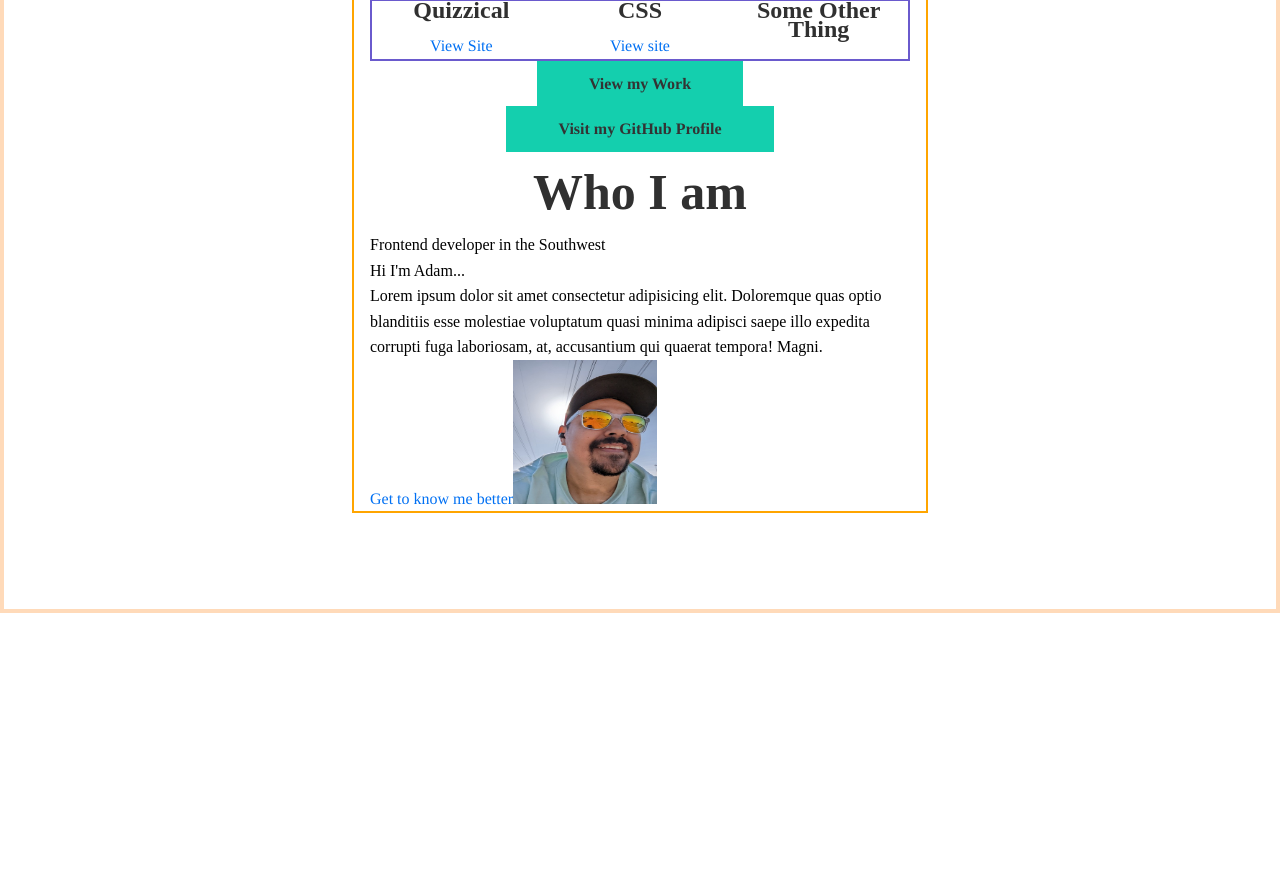
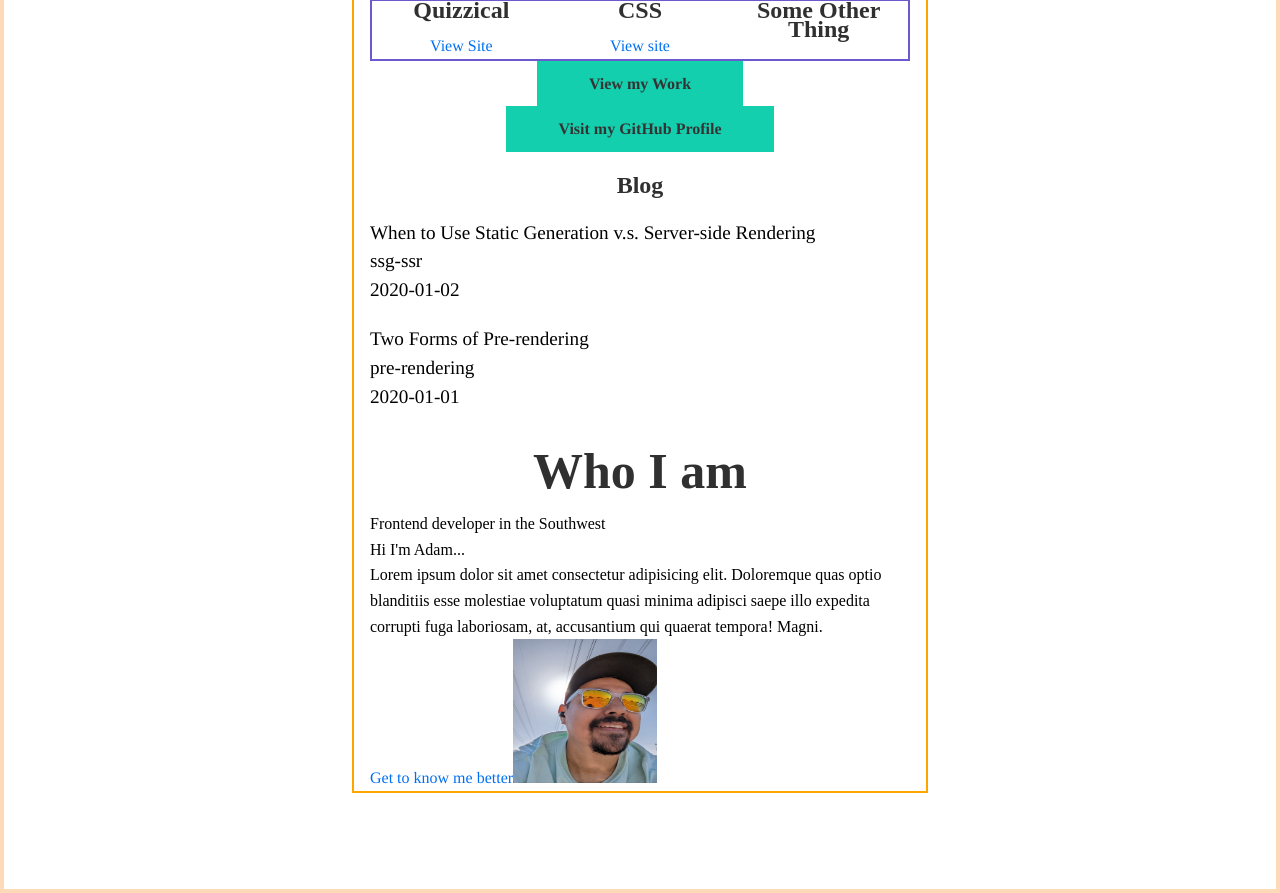
Before and after one commit to adamgonzls/portfolio-v2.5, a Next.js app: page / in a window 1280 px wide. Shown: the part 923-1816 px from the top of the page. Before the commit the page ends 1536 px from the top, so only its background shows below. Built offline with nearby package versions, Linux system fonts and the light colour scheme.

Commit message:
feature: add ability to request external blog data and render on home page.

```diff
--- /dev/null
+++ b/lib/posts.js
@@ -0,0 +1,37 @@
+import fs from 'fs'
+import path from 'path'
+import matter from 'gray-matter'
+
+const postsDirectory = path.join(process.cwd(), 'posts')
+
+export function getSortedPostsData() {
+  // Get file names under /posts
+  const fileNames = fs.readdirSync(postsDirectory)
+  const allPostsData = fileNames.map((fileName) => {
+    // Remove ".md" from file name to get id
+    const id = fileName.replace(/\.md$/, '')
+
+    // Read markdown file as string
+    const fullPath = path.join(postsDirectory, fileName)
+    const fileContents = fs.readFileSync(fullPath, 'utf8')
+
+    // Use gray-matter to parse the post metadata section
+    const matterResult = matter(fileContents)
+
+    // Combine the data with the id
+    return {
+      id,
+      ...matterResult.data,
+    }
+  })
+  // Sort posts by date
+  return allPostsData.sort(({ date: a }, { date: b }) => {
+    if (a < b) {
+      return 1
+    } else if (a > b) {
+      return -1
+    } else {
+      return 0
+    }
+  })
+}
--- a/package.json
+++ b/package.json
@@ -9,6 +9,7 @@
     "lint": "next lint"
   },
   "dependencies": {
+    "gray-matter": "^4.0.3",
     "next": "12.1.6",
     "react": "18.1.0",
     "react-dom": "18.1.0"
--- a/pages/index.js
+++ b/pages/index.js
@@ -4,9 +4,19 @@
 import Services from '../components/Services'
 import Work from '../components/Work'
 import About from '../components/About'
+import { getSortedPostsData } from '../lib/posts'
 import utilStyles from '../styles/utils.module.css'
 
-export default function Home() {
+export async function getStaticProps() {
+  const allPostsData = getSortedPostsData()
+  return {
+    props: {
+      allPostsData,
+    },
+  }
+}
+
+export default function Home({ allPostsData }) {
   return (
     <Layout home>
       <Head>
@@ -15,6 +25,20 @@
       <Intro />
       <Services />
       <Work />
+      <section className={`${utilStyles.headingMd} ${utilStyles.padding1px}`}>
+        <h2 className={utilStyles.headingLg}>Blog</h2>
+        <ul className={utilStyles.list}>
+          {allPostsData.map(({ id, date, title }) => (
+            <li className={utilStyles.listItem} key={id}>
+              {title}
+              <br />
+              {id}
+              <br />
+              {date}
+            </li>
+          ))}
+        </ul>
+      </section>
       <About />
     </Layout>
   )
```
Also changed, not shown: 1 other file (tests, documents, lock files or other folders).
